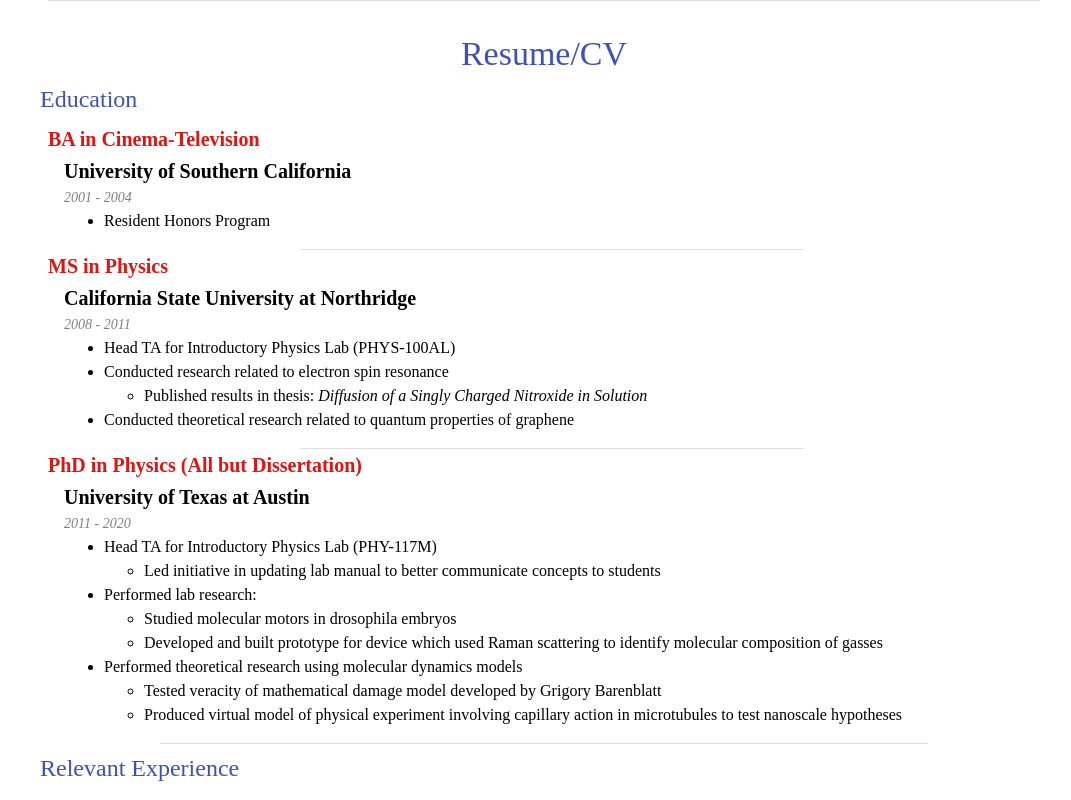
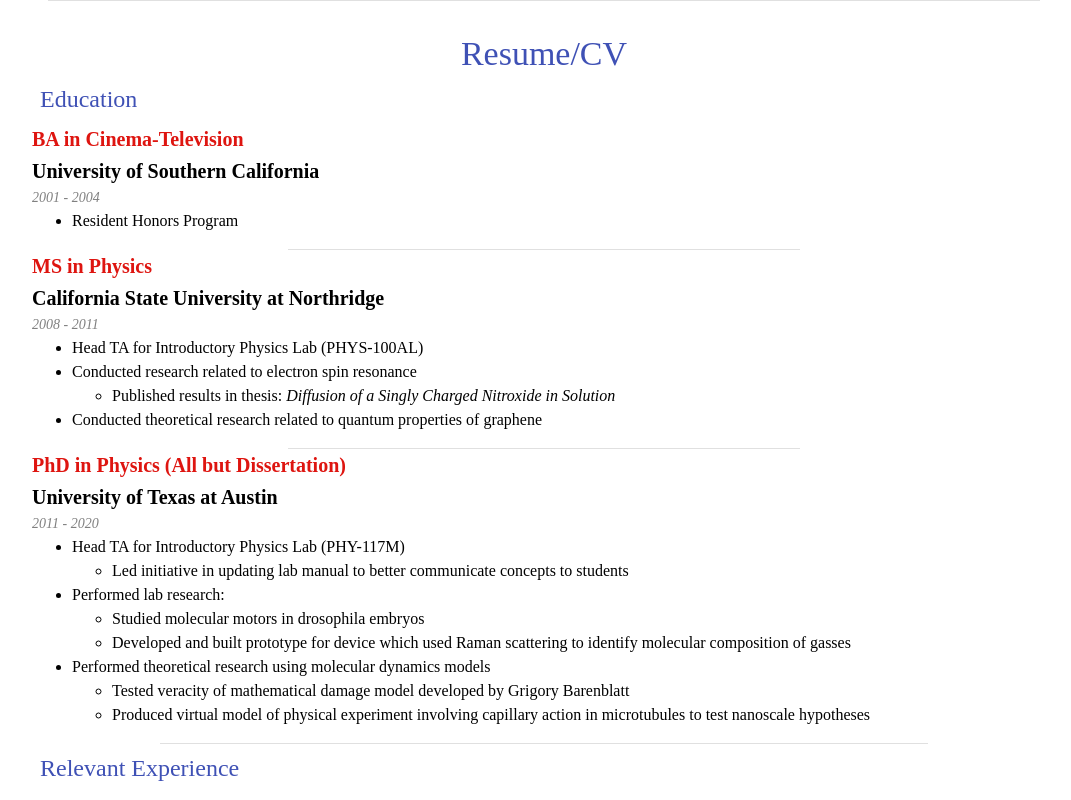
Before and after one commit to robertkstarr/starrtutoring, a React (Vite) app: page / in a window 1280 px wide. Shown: the part 2200-3000 px from the top of the page, without its empty margins (96-1167 px from the left). Built offline with nearby package versions, Linux system fonts and the light colour scheme.

Commit message:
Minor formatting in resume section

```diff
--- a/src/Content/ResumeCV/ResumeSection.tsx
+++ b/src/Content/ResumeCV/ResumeSection.tsx
@@ -6,7 +6,7 @@
       <Typography margin=".5rem" variant="h5" color="primary">
         {props.heading}
       </Typography>
-      <Box marginLeft={"1rem"}>{props.children}</Box>
+      <Box>{props.children}</Box>
     </>
   );
 };
--- a/src/Content/ResumeCV/Sections/EducationComponent.tsx
+++ b/src/Content/ResumeCV/Sections/EducationComponent.tsx
@@ -13,7 +13,7 @@
       <Typography variant="h6">
         {props.degree} in {props.major}
       </Typography>
-      <Box marginLeft={"1rem"} sx={{ ul: { marginTop: "0" } }}>
+      <Box sx={{ ul: { marginTop: "0" } }}>
         <Typography variant={"subtitle1"}>{props.school}</Typography>
         <Box>
           <Typography variant="subtitle2">
```
